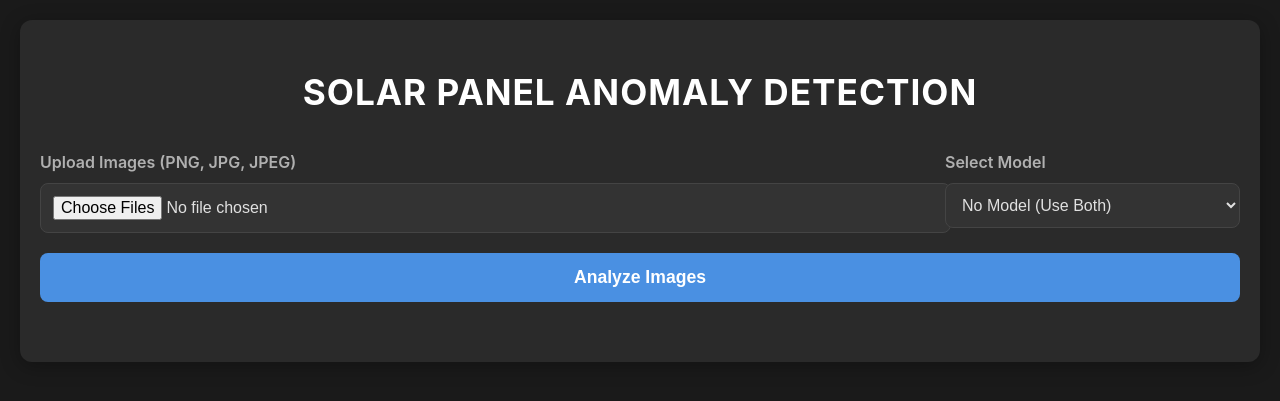
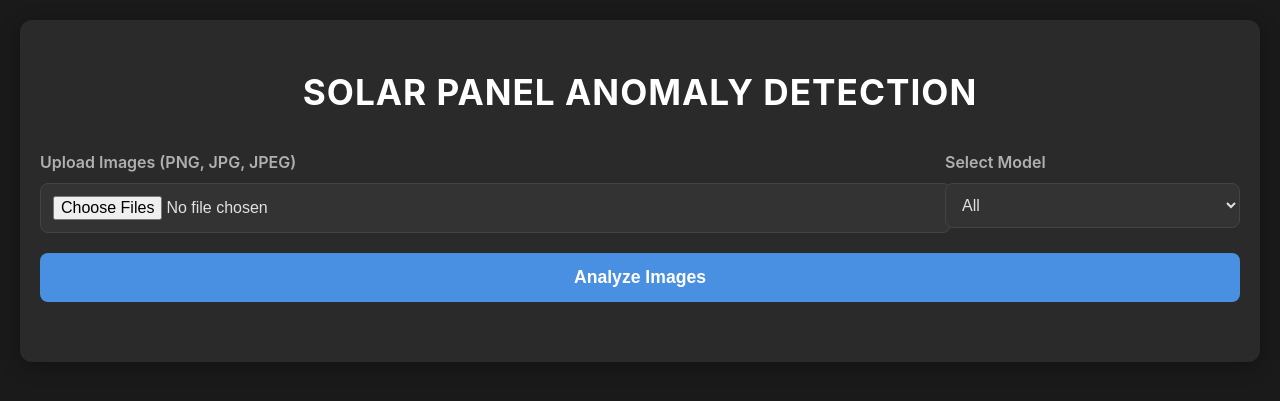
Before and after one commit to rayhan999/Solar-panel-defect-detection, a Flask app: page / in a window 1280 px wide. Shown: the top 401 px of the page. Run offline with Flask 3, Linux system fonts and the light colour scheme.

Commit message:
Refactor code structure for improved readability and maintainability

```diff
--- a/app.py
+++ b/app.py
@@ -17,28 +17,50 @@ app.config['MAX_CONTENT_LENGTH'] = 16 * 1024 * 1024  # 16MB max upload size
 os.makedirs(app.config['UPLOAD_FOLDER'], exist_ok=True)
 
 # Class names for predictions
-CLASS_NAMES = ['Clean', 'Dusty', 'Bird-drop', 'Electrical-damage', 'Physical-Damage', 'Snow-Covered']
+CLASS_NAMES = ['Bird-drop','Clean', 'Dusty', 'Electrical-damage', 'Physical-Damage', 'Snow-Covered']
 
 # Load models
 MODELS = {
     'ResNet50': tf.keras.models.load_model('models/best_model_stage2.keras'),
-    'MobileNetV2': tf.keras.models.load_model('models/mobilenetv2_model.keras')
+    # 'MobileNetV2': tf.keras.models.load_model('models/mobilenetv2_model.keras'),
+    'MobileNetV3': tf.keras.models.load_model('models/my_solar_model.keras')
 }
 
-def preprocess_image(image_path,model_name, target_size=(224, 224)):
-    """Preprocess an image for model prediction."""
+# def preprocess_image(image_path, model_name, target_size=(224, 224)):
+#     """Preprocess an image for model prediction."""
+#     img = load_img(image_path, target_size=target_size)
+#     img_array = img_to_array(img)
+#     img_array = np.expand_dims(img_array, axis=0)  # Add batch dimension
+#     if model_name == 'ResNet50':
+#         img_array = tf.keras.applications.resnet50.preprocess_input(img_array)
+#     elif model_name == 'MobileNetV3':
+#         img_array = tf.keras.applications.mobilenet_v3.preprocess_input(img_array)
+#     return img_array
+def preprocess_image(image_path, model_name, target_size=(224, 224)):
     img = load_img(image_path, target_size=target_size)
-    img_array = img_to_array(img)
-    img_array = np.expand_dims(img_array, axis=0)
+    img_array = img_to_array(img).astype('float32')  # ensure float32
+    img_array = np.expand_dims(img_array, axis=0)  # Add batch dimension
+
+    # Model-specific preprocessing
     if model_name == 'ResNet50':
         img_array = tf.keras.applications.resnet50.preprocess_input(img_array)
-    else:
-        img_array = tf.keras.applications.mobilenet_v2.preprocess_input(img_array)
+    # elif model_name == 'MobileNetV2':
+    #     img_array = tf.keras.applications.mobilenet_v2.preprocess_input(img_array)
+    elif model_name == 'MobileNetV3':
+        img_array = tf.keras.applications.mobilenet_v3.preprocess_input(img_array)
+
+    # Debug: log the preprocessed image details
+    print("Preprocessed image stats - Max:", np.max(img_array),
+          "Min:", np.min(img_array),
+          "Shape:", img_array.shape)
+
     return img_array
+
+
 
 def predict_image(image_path, model_name):
     """Predict the class of an image using the specified model."""
-    img_array = preprocess_image(image_path,model_name)
+    img_array = preprocess_image(image_path, model_name)
     model = MODELS[model_name]
     predictions = model.predict(img_array)
     predicted_class = CLASS_NAMES[np.argmax(predictions[0])]
--- a/templates/index.html
+++ b/templates/index.html
@@ -21,10 +21,10 @@
                 <div class="form-group dropdown-group">
                     <label for="model">Select Model</label>
                     <select name="model" id="model">
-                        <option value="" selected>No Model (Use Both)</option>
+                        <option value="" selected>All</option>
                         <option value="ResNet50">ResNet50</option>
-                        <option value="MobileNetV2">MobileNetV2</option>
-                        <option value="Both Models">Both Models</option>
+                        <!-- <option value="MobileNetV2">MobileNetV2</option> -->
+                        <option value="MobileNetV3">MobileNetV3</option>
                     </select>
                 </div>
             </div>
```
Also changed, not shown: 1 other file.
